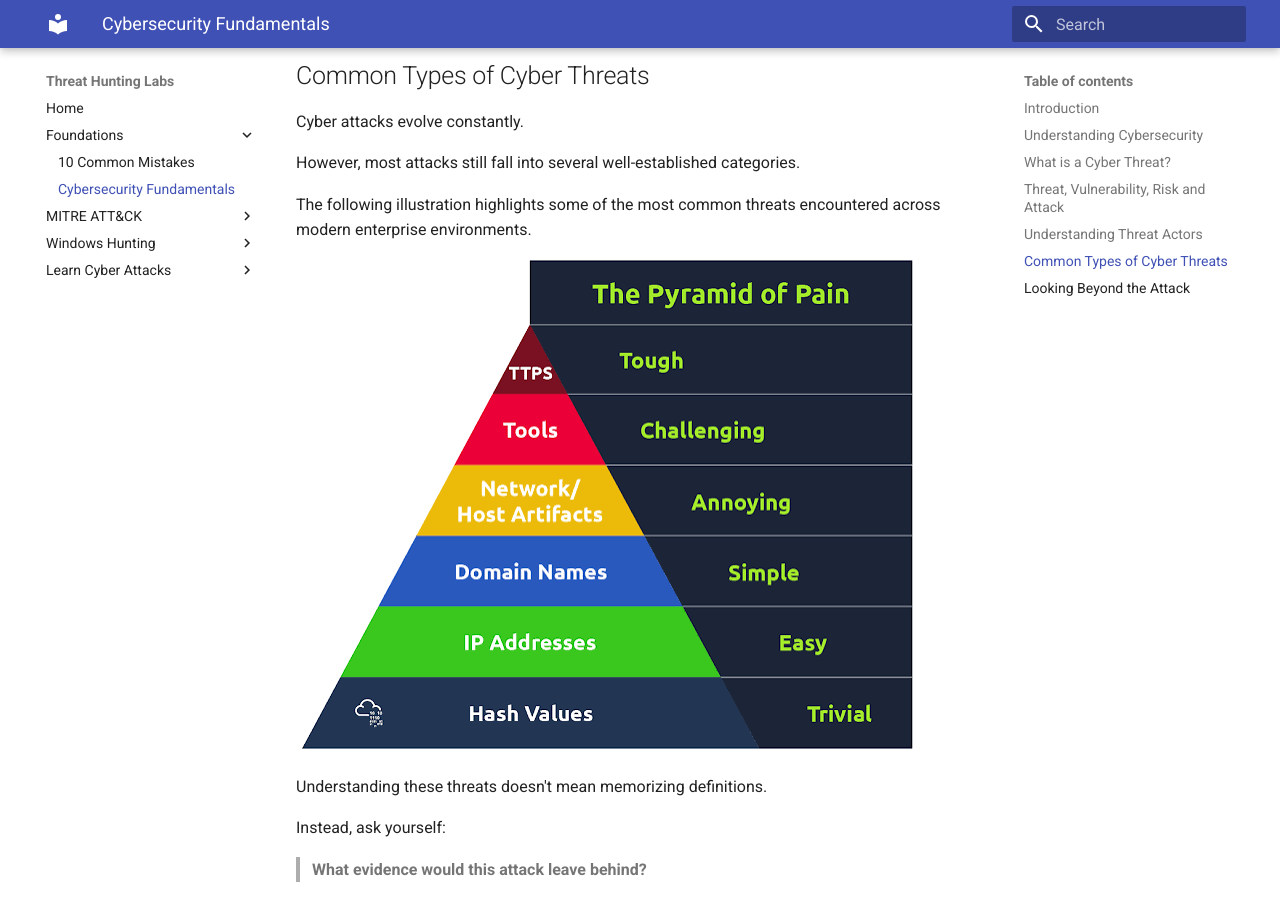
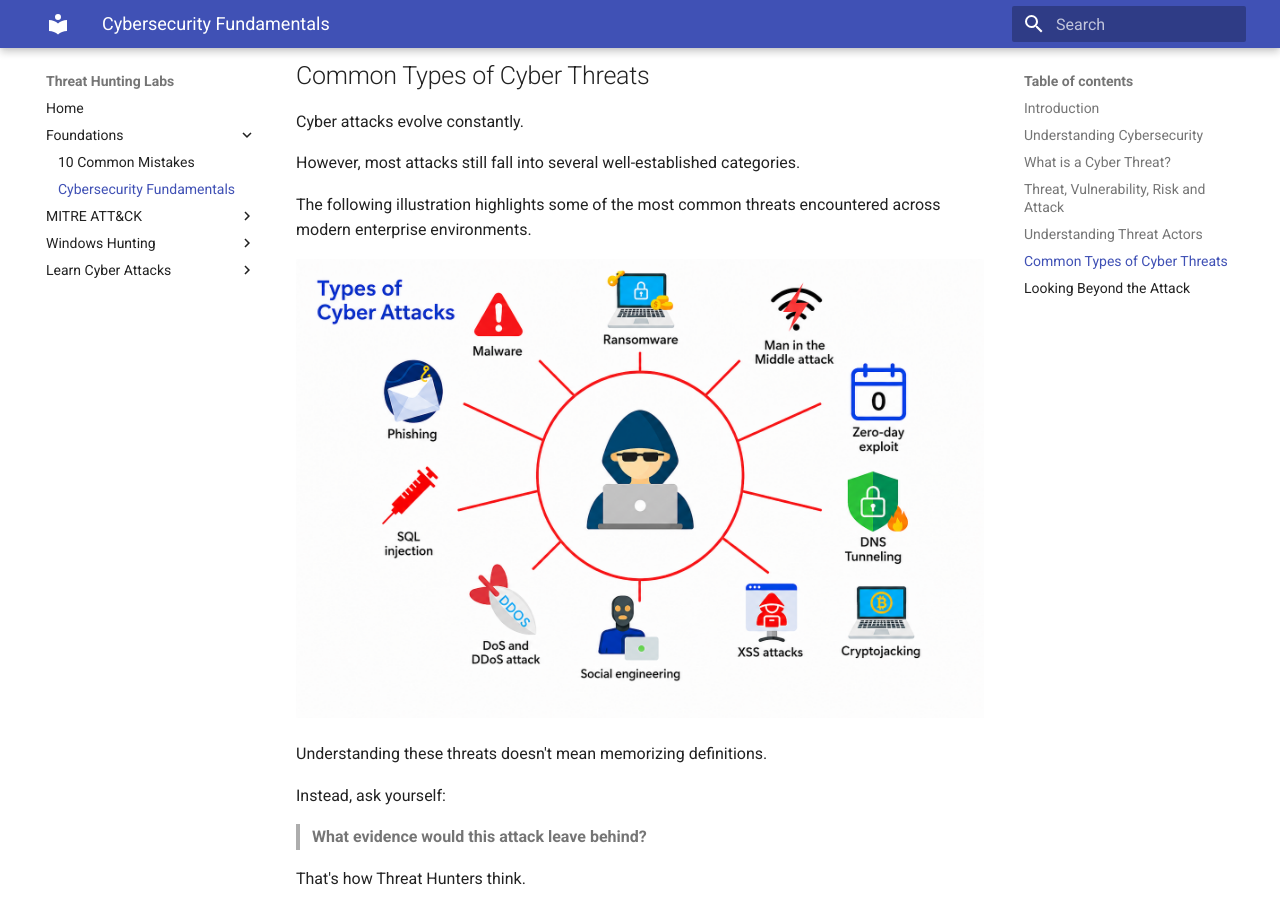
Before and after one commit to pbmundas/ThreatHuntingLabs, an MkDocs documentation site: the page built from docs/foundations/Cybersecurity-Fundamentals-The-Foundation-Every-Threat-Hunter-Needs-part-1.md, in a window 1280 px wide and 900 px high, scrolled down 6005 px. Built offline with MkDocs 1.6.1 and Material for MkDocs 9.7.7, drawn with Linux system fonts in a browser that asks for light colours.

Commit message:
Update Cybersecurity-Fundamentals-The-Foundation-Every-Threat-Hunter-Needs-part-1.md

```diff
--- a/docs/foundations/Cybersecurity-Fundamentals-The-Foundation-Every-Threat-Hunter-Needs-part-1.md
+++ b/docs/foundations/Cybersecurity-Fundamentals-The-Foundation-Every-Threat-Hunter-Needs-part-1.md
@@ -240,7 +240,7 @@ However, most attacks still fall into several well-established categories.
 
 The following illustration highlights some of the most common threats encountered across modern enterprise environments.
 
-![Pyramid of Pain](../images/Pyramid-of-pain-model.png)
+![Types of Common Threats](../images/Types-of-common-threats.png)
 
 Understanding these threats doesn't mean memorizing definitions.
 
```
